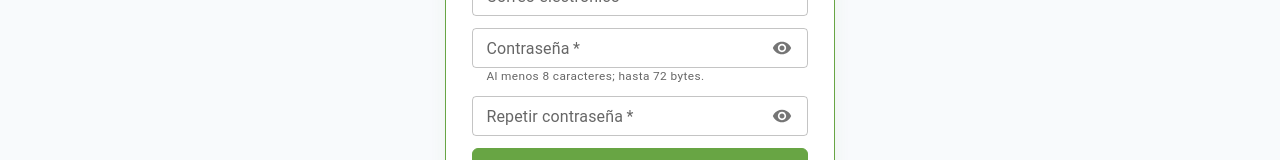
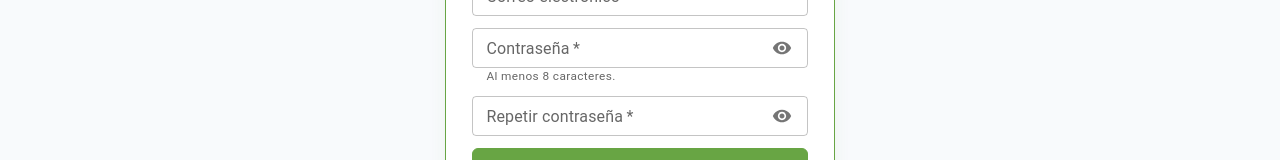
Before and after one commit to delforrr/CiudadLimpia, a React (Vite) app in the folder frontend/: page /registro in a window 1280 px wide. Shown: the part 396-556 px from the top of the page. Built offline with nearby package versions, Linux system fonts and the light colour scheme; no server answers.

Commit message:
Simplificar ayuda de contraseña en el registro

```diff
--- a/frontend/src/components/Login.tsx
+++ b/frontend/src/components/Login.tsx
@@ -394,7 +394,7 @@ export default function Login({
             onChange={(e) => updateField('password', e.target.value)}
             onBlur={() => validateField('password')}
             error={Boolean(fieldErrors.password)}
-            helperText={fieldErrors.password?.[0] || (register ? 'Al menos 8 caracteres; hasta 72 bytes.' : '')}
+            helperText={fieldErrors.password?.[0] || (register ? 'Al menos 8 caracteres.' : '')}
             slotProps={{
               input: {
                 endAdornment: (
```
